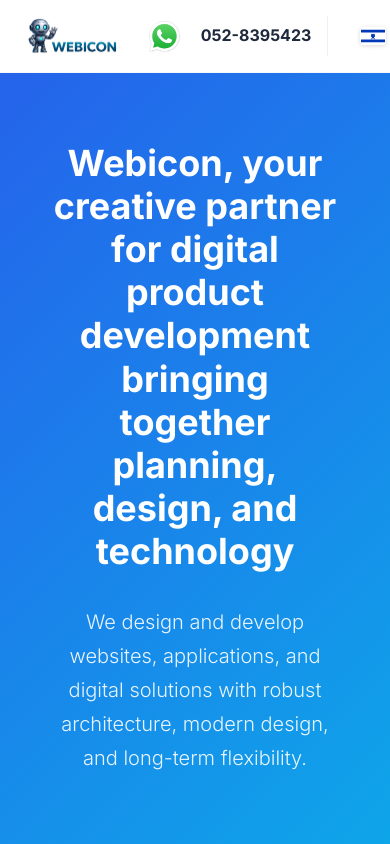
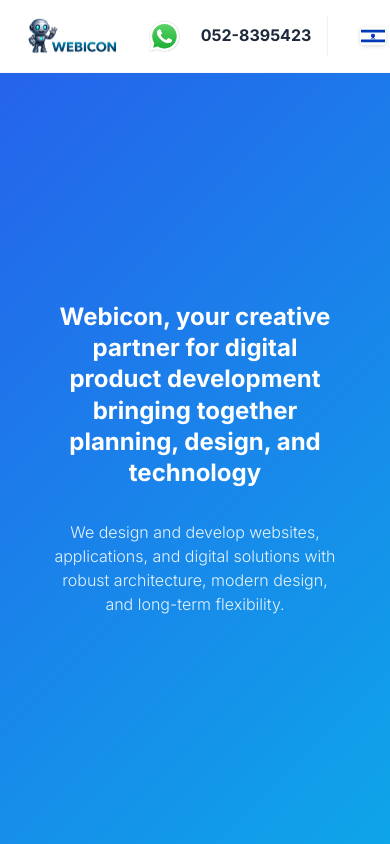
Before and after one commit to DariaRosen/Webicon, a Next.js app: page / in a window 390 px wide. Shown: the top 844 px of the page. Built offline with nearby package versions, Linux system fonts and the light colour scheme.

Commit message:
Reduce hero section font sizes for better 2-line layout - Make H1 title smaller (fs-2xl to fs-4xl responsive) - Make subtitle smaller (fs-base to fs-xl responsive) - Increase subtitle max-width to 700px for better text flow - Improve line-height for better readability

```diff
--- a/app/page.module.scss
+++ b/app/page.module.scss
@@ -40,25 +40,34 @@
 }
 
 .title {
-  font-size: $fs-4xl;
+  font-size: $fs-2xl;
   font-weight: 700;
   color: white;
   margin-bottom: $spacing-lg;
-  line-height: 1.2;
+  line-height: 1.3;
 
   @include breakpoint(md) {
-    font-size: $fs-5xl;
+    font-size: $fs-3xl;
+  }
+
+  @include breakpoint(lg) {
+    font-size: $fs-4xl;
   }
 }
 
 .subtitle {
-  font-size: $fs-xl;
+  font-size: $fs-base;
   color: rgba(255, 255, 255, 0.9);
-  max-width: 600px;
+  max-width: 700px;
   margin: 0 auto;
+  line-height: 1.5;
 
   @include breakpoint(md) {
-    font-size: $fs-2xl;
+    font-size: $fs-lg;
+  }
+
+  @include breakpoint(lg) {
+    font-size: $fs-xl;
   }
 }
 
```
